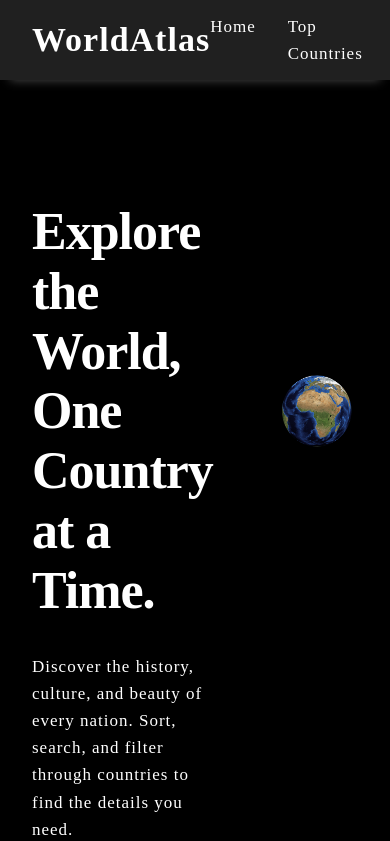
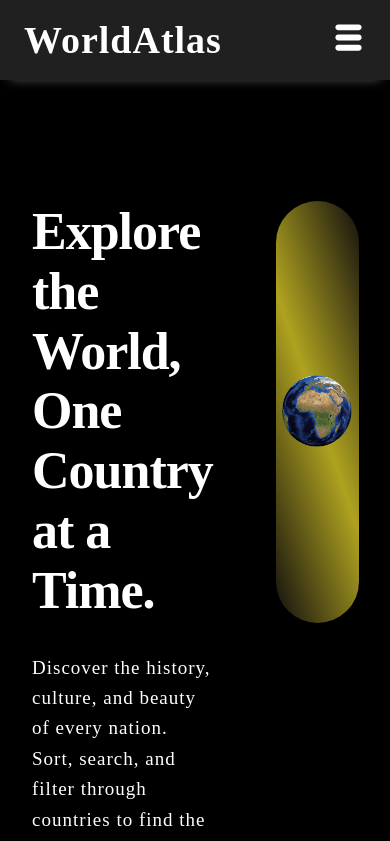
Before and after one commit to Itsarun01/Country-Explorer, a React (Vite) app: page / in a window 390 px wide. Shown: the top 841 px of the page. Built offline with nearby package versions, Linux system fonts and the light colour scheme.

Commit message:
mobile navbar added

```diff
--- a/src/App.css
+++ b/src/App.css
@@ -22,7 +22,8 @@
   }
 
   p,li,a,button {
-    font-size: 1.7rem;
+    font-family: "urbanist";
+    font-size: 1.9rem;
     letter-spacing: 0.1rem;
     line-height: 1.6;
     color: #fff;
@@ -45,6 +46,9 @@
   }
 
   button {
+    font-family: "urbanist";
+    font-weight: 500;
+    font-size: 1.6rem;
     display: flex;
     gap: 1.5rem;
     align-items: center;
@@ -75,8 +79,7 @@
   font-size: 30px;
   color: #fff;
   background: linear-gradient(90deg,#C02942 calc(50% + 0.5ch),#000 0) right/calc(200% + 1ch) 100%;
-  -webkit-background-clip: text;
-          background-clip: text;
+  background-clip: text;
   animation: l7 2s infinite steps(11);
 }
 .loader:before {
@@ -121,6 +124,7 @@
 
 /* Header */
 
+
  header {
    height: 8rem;
    width: 100%;
@@ -131,6 +135,11 @@
     height: 8rem;
    }
  }
+
+   .navbar-border{
+    border-bottom: 1px solid rgba(93, 92, 92, 0.1);
+
+   }
 
  .navbar-grid {
   grid-template-columns: 0.5fr 1fr;
@@ -154,6 +163,80 @@ nav ul {
     }
   }
 }
+
+.ham-menu {
+  display: none;
+  align-items: center;
+  font-size: 2.4rem;
+
+}
+
+.menu-icon{
+   font-size: 3.5rem ;
+}
+
+
+
+  /* Responsive Code for Navbar */
+
+
+
+  @media screen and (max-width: 768px) {
+
+   .navbar-grid{
+      display: flex;
+      justify-content: space-between;
+      align-items: center;
+   }
+
+    .navbar-grid {
+      grid-template-columns: 1fr;
+      justify-content: space-between;
+      padding: 0 2.4rem;
+      align-items: center;
+      align-content: center;
+    }
+
+    .ham-menu {
+      display: block;
+      font-size: 2.4rem;
+      color: #fff;
+      width: fit-content;
+
+    }
+
+    nav ul {
+      display: none;
+      align-items: center;
+      text-align: center;
+      justify-content: center;
+      position: absolute;
+      top: 8rem;
+      left: 0;
+      width: 100%;
+      background-color: var(--bg-color);
+      flex-direction: column;
+      gap: 1.6rem;
+      padding: 3.2rem;
+      border-top: 1px solid rgba(93, 92, 92, 0.1);
+
+    }
+
+    nav ul.active {
+      display: flex;
+
+    }
+
+    nav ul li a {
+      color: #fff;
+      font-size: 2.5rem;
+    }
+
+  }
+
+
+   /* Responsive Code for Navbar */
+
  /* Header End  */
 
 /* Hero Section */
@@ -300,17 +383,15 @@ nav ul {
       outline: none;
       border: 0.1rem solid rgba(255, 255, 255, 0.4);
       padding: 1.2rem 1.6rem;
-      border-radius: 0.3rem;
-      -webkit-border-radius: 0.3rem;
-      -moz-border-radius: 0.3rem;
-      -ms-border-radius: 0.3rem;
-      -o-border-radius: 0.3rem;
+      border-radius: 1rem;
+
     }
   }
 }
 
 .submit-btn{
   justify-content: center;
+
 }
 
 
@@ -453,6 +534,7 @@ color: #fff;
     border-radius: 5rem;
 
 
+
   }
 
   & input {
@@ -471,10 +553,6 @@ color: #fff;
     color: rgba(255, 255, 255, 0.8);
     padding: 0.6rem 2.4rem;
     border-radius: 5rem;
-    -webkit-border-radius: 5rem;
-    -moz-border-radius: 5rem;
-    -ms-border-radius: 5rem;
-    -o-border-radius: 5rem;
     font-family: "urbanist";
     font-size: 1.5rem;
     font-weight: bold;
@@ -504,3 +582,8 @@ color: #fff;
   text-transform: capitalize;
   color: rgba(255, 255, 255, 0.5);
 }
+
+/* Search Bar section End  */
+
+
+/* Responsive Css */
--- a/src/Components/UI/Footer.jsx
+++ b/src/Components/UI/Footer.jsx
@@ -4,7 +4,6 @@ import {BiSolidPhoneCall} from "react-icons/bi";
 import {MdMarkEmailUnread} from "react-icons/md";
 
 const Footer = () => {
-
   const footerIcons = {
     MdPlace: <FaLocationDot />,
     IoCallSharp: <BiSolidPhoneCall />,
@@ -35,6 +34,8 @@ const Footer = () => {
               <p>Copyright &copy; 2024, All Right Reserved</p>
             </div>
           </div>
+
+
         </div>
       </footer>
     </>
--- a/src/Components/UI/Header.jsx
+++ b/src/Components/UI/Header.jsx
@@ -1,7 +1,23 @@
 import {NavLink} from "react-router-dom";
 import "../../App.css";
+import {useState} from "react";
+
+import {TiThMenu} from "react-icons/ti";
 
 const Header = () => {
+  const [menu, setMenu] = useState(false);
+
+  const handleMenuClick = () => {
+    return () => {
+      setMenu(!menu);
+      if (menu) {
+        document.body.style.overflow = "active";
+      } else {
+        document.body.style.overflow = "hidden";
+      }
+    };
+  };
+
   return (
     <>
       <header>
@@ -9,11 +25,12 @@ const Header = () => {
           <div className="grid navbar-grid">
             <div className="Logo">
               <NavLink to="/">
-                <h1 className="logo">WorldAtlas</h1>
+                <h1>WorldAtlas</h1>
               </NavLink>
             </div>
+
             <nav>
-              <ul>
+              <ul className={menu ? "active" : "hidden"}>
                 <li>
                   <NavLink to="/">Home</NavLink>
                 </li>
@@ -28,6 +45,9 @@ const Header = () => {
                 </li>
               </ul>
             </nav>
+            <div className="ham-menu" onClick={handleMenuClick()}>
+              <TiThMenu className="menu-icon" />
+            </div>
           </div>
         </div>
       </header>
--- a/src/Components/UI/HeroSection.jsx
+++ b/src/Components/UI/HeroSection.jsx
@@ -20,7 +20,7 @@ const HeroSection = () => {
               </button>
             </NavLink>
           </div>
-          <div className="hero-image">
+          <div className="hero-image bg-yellow-box">
             <img
               className="banner-image"
               src="/images/img.png"
--- a/src/pages/Contact.jsx
+++ b/src/pages/Contact.jsx
@@ -1,5 +1,4 @@
 const Contact = () => {
-
   const handleFormSubmit = (formData) => {
     const formInputData = Object.fromEntries(formData.entries());
     console.log(formInputData);
@@ -35,7 +34,7 @@ const Contact = () => {
               placeholder="Enter Your Message"
               autoComplete="false"
             ></textarea>
-            <button type="submit" value="send" className="submit-btn">
+            <button type="submit" value="send" className="submit-btn ">
               Send
             </button>
           </form>
```
